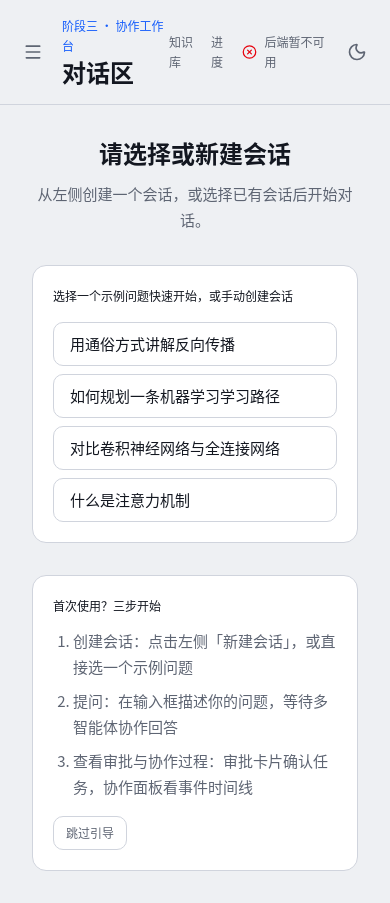
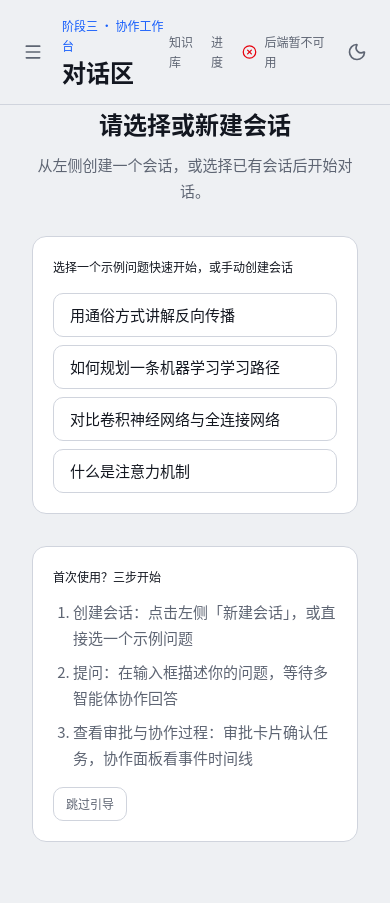
Before and after one commit to u5653736047-gif/agents-tutor, a Next.js app in the folder frontend/: page / in a window 390 px wide. After the commit the page ends 844 px from the top, so only its background shows below. Built offline with nearby package versions, Linux system fonts and the light colour scheme; no server answers.

Commit message:
fix(web): constrain chat layout to viewport

```diff
--- a/frontend/components/app-shell.tsx
+++ b/frontend/components/app-shell.tsx
@@ -155,7 +155,12 @@ export function AppShell({ apiConnected }: AppShellProps) {
     <main
       // D4-T5:断点语义——移动端单栏(grid-cols-1,主区独占整行),
       // md 起恢复桌面两栏(18rem 侧栏 + 自适应主区)。
-      className="grid min-h-screen grid-cols-1 bg-background md:grid-cols-[18rem_minmax(0,1fr)]"
+      // UX-20260808#2:min-h-screen → h-dvh + overflow-hidden——「最小一屏」
+      // 会让整页随消息撑高、浏览器滚动 body(侧栏被一起顶走);固定视口
+      // 高度后,侧栏会话列表与消息区各自成为独立滚动容器(两者内部均有
+      // flex-1 overflow-y-auto,此前因祖先无高度上限从未生效)。dvh 兼容
+      // 移动端浏览器地址栏伸缩。
+      className="grid h-dvh grid-cols-1 overflow-hidden bg-background md:grid-cols-[18rem_minmax(0,1fr)]"
       data-layout="desktop-two-column"
       data-slot="app-shell"
     >
@@ -198,7 +203,10 @@ export function AppShell({ apiConnected }: AppShellProps) {
         </>
       ) : null}
 
-      <section className="flex min-w-0 flex-col" data-slot="conversation-area">
+      {/* UX-20260808#2:h-dvh 与主容器对齐——消息区(ConversationPanel 内
+          flex-1 overflow-y-auto)以本 section 为高度上限独立滚动;
+          min-w-0 保留(grid 子项横向防撑破)。 */}
+      <section className="flex h-dvh min-w-0 flex-col" data-slot="conversation-area">
         {/* D4-T5:汉堡按钮仅移动端可见(md:hidden),位于顶栏左侧;抽屉
             打开后遮罩(固定全屏)会盖住它,关闭走遮罩/Esc/选中会话。 */}
         <header className="flex items-center justify-between border-b border-border px-4 py-4 md:px-8">
--- a/frontend/components/session-sidebar.tsx
+++ b/frontend/components/session-sidebar.tsx
@@ -125,7 +125,10 @@ export function SessionSidebarContent({
 
   return (
     <aside
-      className="flex min-h-screen w-72 flex-col border-r border-border bg-card"
+      // UX-20260808#2:min-h-screen → h-dvh——固定视口高度,内部
+      // 「flex-1 overflow-y-auto」的会话列表才真正成为独立滚动容器;
+      // 桌面(grid 行高=视口)与移动端抽屉(inset-y-0)两种挂载都成立。
+      className="flex h-dvh w-72 flex-col border-r border-border bg-card"
       data-slot="session-sidebar"
     >
       <div className="flex items-center justify-between border-b border-border px-4 py-4">
```
